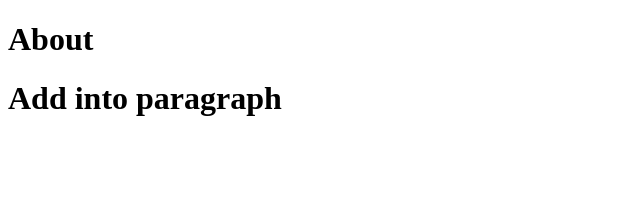
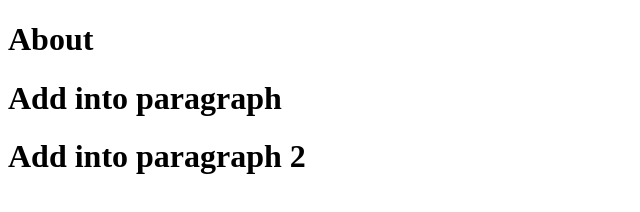
Before and after one commit to rajendra777777/LearningGIT, a plain HTML site: page about.html in a window 1280 px wide. Shown: the whole page, without its empty margins (0-640 px from the left). Drawn offline with Linux system fonts and the light colour scheme.

Commit message:
CHECKING

```diff
--- a/about.html
+++ b/about.html
@@ -8,5 +8,6 @@
 <body>
     <h1>About</h1>
     <h1>Add into paragraph</h1>
+        <h1>Add into paragraph 2</h1>
 </body>
 </html>
```
